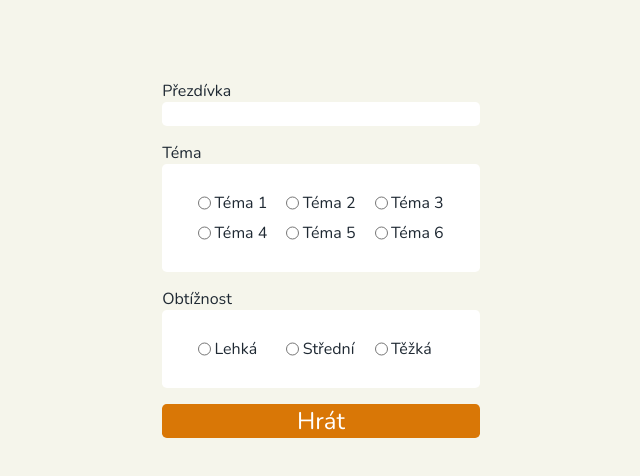
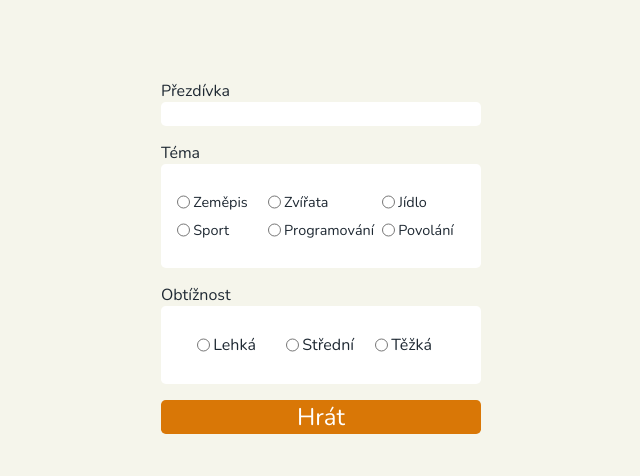
Before and after one commit to ImuneGH/hangman, a React (Vite) app: page / in a window 1280 px wide. Shown: the top 476 px of the page, without its empty margins (319-959 px from the left). Built offline with nearby package versions, Linux system fonts and the light colour scheme.

Commit message:
feat: tvorba stavů theme a difficulty, předání přes context

```diff
--- a/src/App.tsx
+++ b/src/App.tsx
@@ -18,6 +18,10 @@ type GameWords = {
 
 function App() {
   const [gameWords, setGameWords] = useState<GameWords | null>(null);
+  const [theme, setTheme] = useState<null | string>(null);
+  const [difficulty, setDifficulty] = useState<null | "easy" | "medium" | "hard">(null);
+  const [savedNickname, setSavedNickname] = useState<string | null>(localStorage.getItem("nickname"));
+  const [nickname, setNickname] = useState<string>("");
 
   const fetchGameWords = async () => {
     try {
@@ -38,11 +42,9 @@ function App() {
     fetchGameWords();
   }, []);
 
-  const [savedNickname, setSavedNickname] = useState<string | null>(localStorage.getItem("nickname"));
-  const [nickname, setNickname] = useState<string>("");
   return (
     <div className="wrapper">
-      <Outlet context={{ nickname, setNickname, savedNickname, setSavedNickname }} />
+      <Outlet context={{ nickname, setNickname, savedNickname, setSavedNickname, theme, setTheme, difficulty, setDifficulty, gameWords }} />
     </div>
   );
 }
--- a/src/components/ThemeSelect.tsx
+++ b/src/components/ThemeSelect.tsx
@@ -6,28 +6,28 @@ const ThemeSelect = () => {
       <h3>Téma</h3>
       <div className="theme-radiobuttons">
         <div className="theme-radio-wrapper">
-          <input id="theme1" type="radio" name="theme-radio" />
-          <label htmlFor="theme1">Téma 1</label>
+          <input id="geography" type="radio" name="theme-radio" />
+          <label htmlFor="geography">Zeměpis</label>
         </div>
         <div className="theme-radio-wrapper">
-          <input id="theme2" type="radio" name="theme-radio" />
-          <label htmlFor="theme2">Téma 2</label>
+          <input id="animals" type="radio" name="theme-radio" />
+          <label htmlFor="animals">Zvířata</label>
         </div>
         <div className="theme-radio-wrapper">
-          <input id="theme3" type="radio" name="theme-radio" />
-          <label htmlFor="theme3">Téma 3</label>
+          <input id="food" type="radio" name="theme-radio" />
+          <label htmlFor="food">Jídlo</label>
         </div>
         <div className="theme-radio-wrapper">
-          <input id="theme4" type="radio" name="theme-radio" />
-          <label htmlFor="theme4">Téma 4</label>
+          <input id="sport" type="radio" name="theme-radio" />
+          <label htmlFor="sport">Sport</label>
         </div>
         <div className="theme-radio-wrapper">
-          <input id="theme5" type="radio" name="theme-radio" />
-          <label htmlFor="theme5">Téma 5</label>
+          <input id="programming" type="radio" name="theme-radio" />
+          <label htmlFor="programming">Programování</label>
         </div>
         <div className="theme-radio-wrapper">
-          <input id="theme6" type="radio" name="theme-radio" />
-          <label htmlFor="theme6">Téma 6</label>
+          <input id="profession" type="radio" name="theme-radio" />
+          <label htmlFor="profession">Povolání</label>
         </div>
       </div>
     </div>
--- a/src/css/components/themeSelect.css
+++ b/src/css/components/themeSelect.css
@@ -1,10 +1,11 @@
 .theme-radiobuttons {
   display: grid;
   grid-template-columns: repeat(3, 1fr);
-  gap: 0.5rem 1.2rem;
+  gap: 0.5rem 0.5rem;
   background-color: var(--card-bg-color);
   border-radius: 0.3rem;
-  padding: 1.75rem 2.25rem;
+  padding: 1.75rem 1rem;
+  font-size: 0.9rem;
 }
 
 .theme-radio-wrapper {
--- a/src/pages/Home.tsx
+++ b/src/pages/Home.tsx
@@ -11,8 +11,10 @@ import ConfirmationModal from "../components/ConfirmationModal";
 const Home = () => {
   const [changeNicknameActive, setChangeNicknameActive] = useState<boolean>(false);
   const [localStorageNickname, setLocalStorageNickname] = useState<boolean>(false);
+  const [confirmModalActive, setConfirmModalActive] = useState<boolean>(false);
   const { nickname, setNickname } = useOutletContext<OutletContextType>();
-  const [confirmModalActive, setConfirmModalActive] = useState<boolean>(false);
+  const { theme } = useOutletContext<OutletContextType>();
+  const { difficulty } = useOutletContext<OutletContextType>();
 
   useEffect(() => {
     if (localStorage.getItem("nickname")) {
--- a/src/types/types.ts
+++ b/src/types/types.ts
@@ -3,4 +3,6 @@ export type OutletContextType = {
   setNickname: React.Dispatch<React.SetStateAction<string>>;
   savedNickname: string | null;
   setSavedNickname: React.Dispatch<React.SetStateAction<string>>;
+  theme: string;
+  difficulty: "easy" | "medium" | "hard";
 };
```
